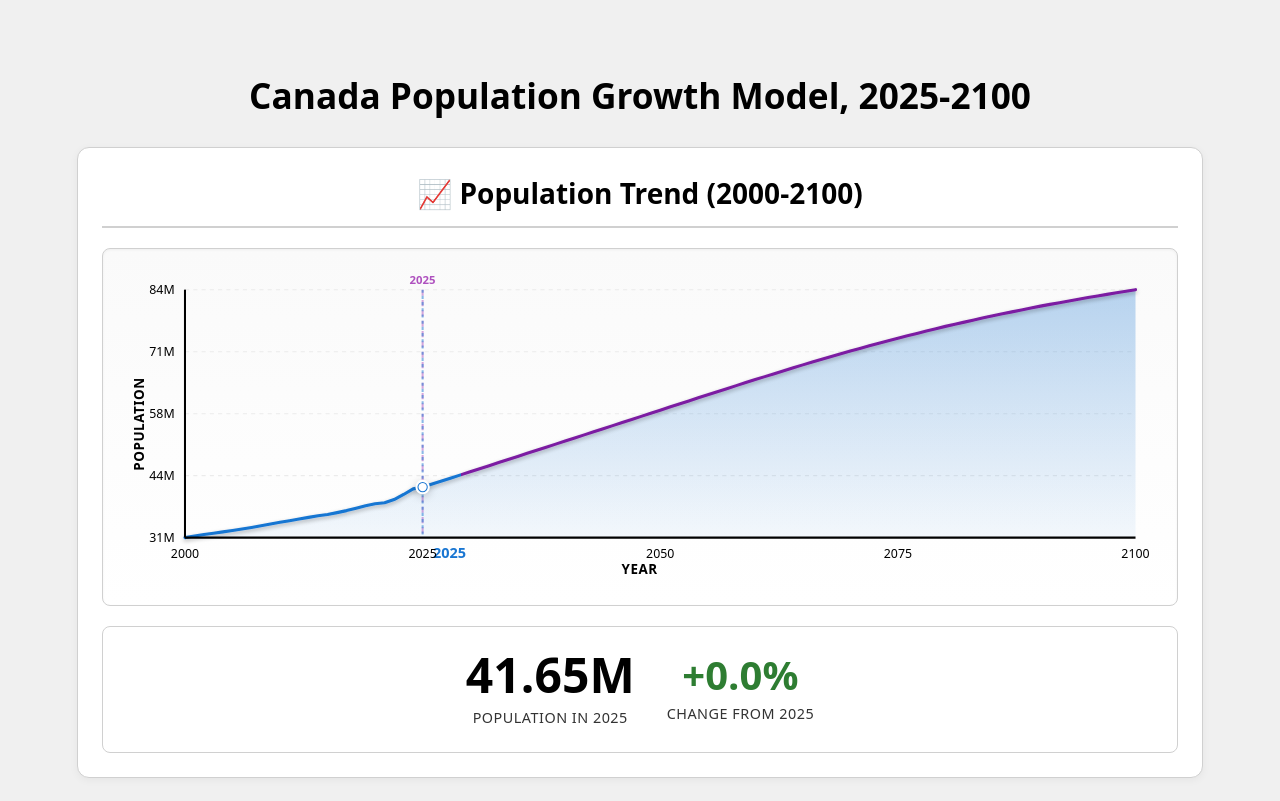
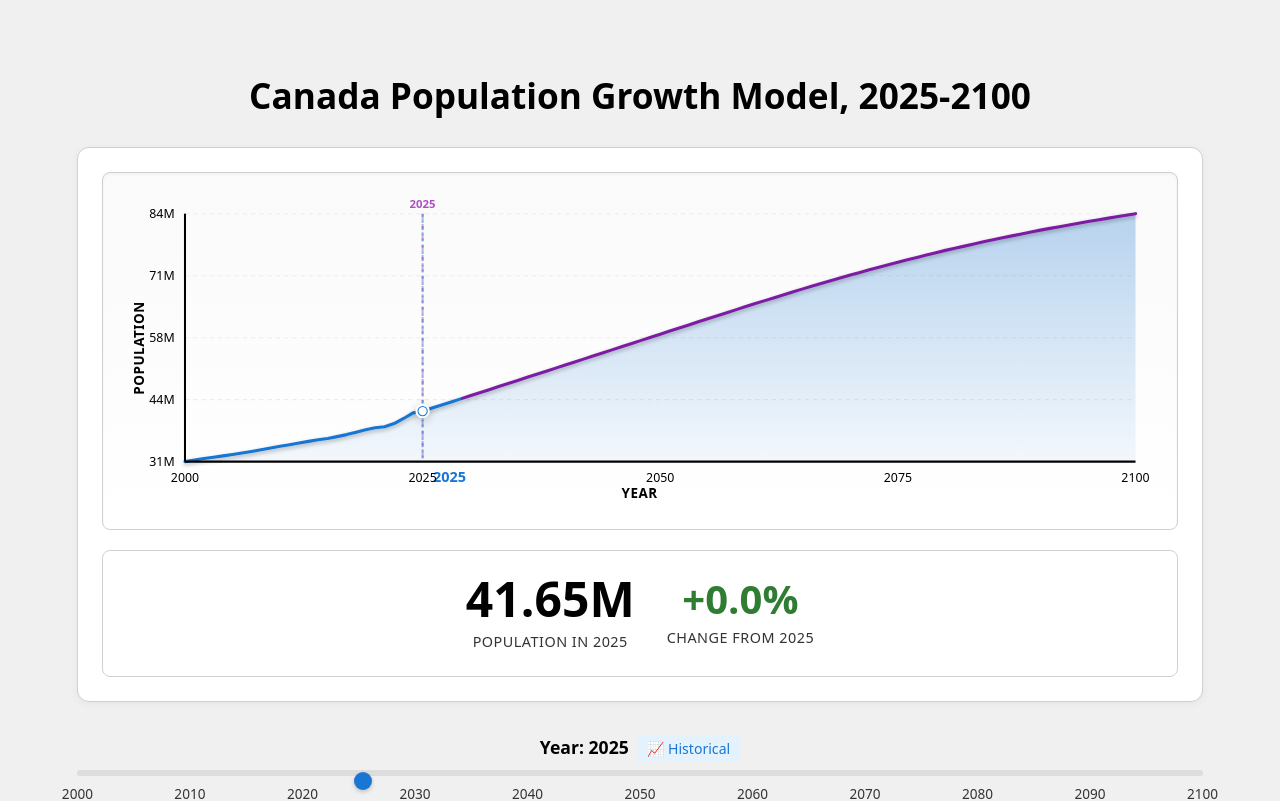
Before and after one commit to thewondrfulwizrd/WA1, a React (Vite) app: page / in a window 1280 px wide. Shown: the top 801 px of the page. Built offline with nearby package versions, Linux system fonts and the light colour scheme.

Commit message:
Remove heading from population trend chart

```diff
--- a/src/components/PopulationTrendChart.jsx
+++ b/src/components/PopulationTrendChart.jsx
@@ -84,8 +84,6 @@ export function PopulationTrendChart({ data, scenarios, selectedYear }) {
 
   return (
     <div className="population-trend-chart">
-      <h3>📈 Population Trend (2000-2100)</h3>
-
       <div className="chart-container">
         <svg width="100%" viewBox={`0 0 ${width} ${height}`} preserveAspectRatio="xMidYMid meet">
           <defs>
```
